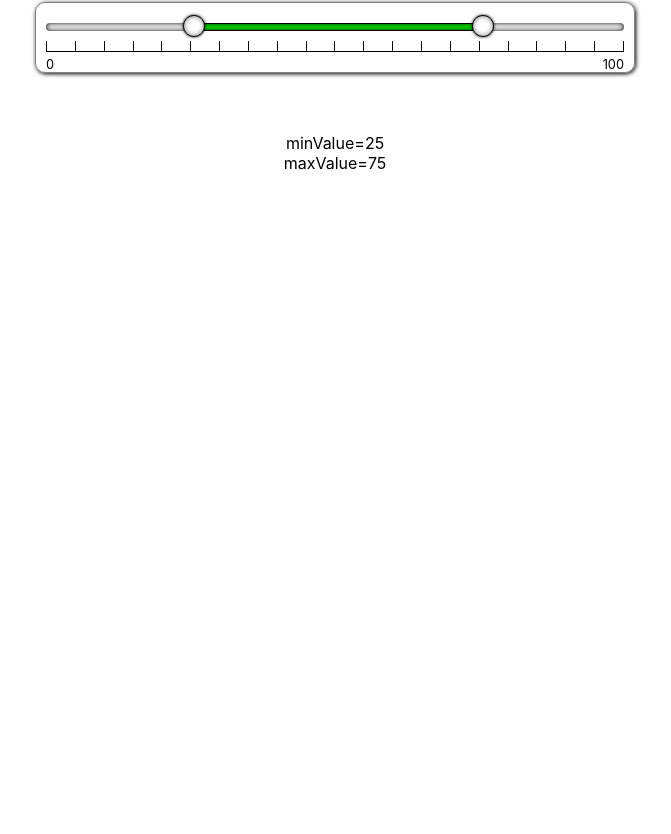
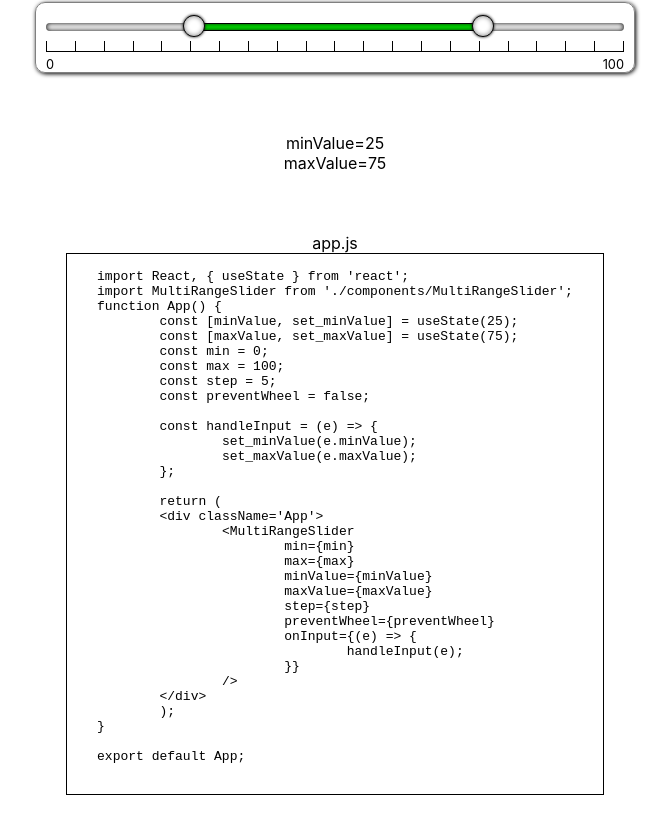
Before and after one commit to developergovindgupta/multi-range-slider-react, a React (Create React App) app: page / in a window 1280 px wide. Shown: the part 244-1078 px from the top of the page, without its empty margins (305-976 px from the left). Before the commit the page ends 800 px from the top, so only its background shows below. Built offline with nearby package versions, Linux system fonts and the light colour scheme.

Commit message:
add mouseWheel handler and Usase description

```diff
--- a/public/index.html
+++ b/public/index.html
@@ -5,10 +5,7 @@
 		<link rel="icon" href="%PUBLIC_URL%/favicon.ico" />
 		<meta name="viewport" content="width=device-width, initial-scale=1" />
 		<meta name="theme-color" content="#000000" />
-    <meta
-      name="description"
-      content="Web site created using create-react-app"
-    />
+		<meta name="description" content="Web site created using create-react-app" />
 		<link rel="apple-touch-icon" href="%PUBLIC_URL%/logo192.png" />
 		<!--
       manifest.json provides metadata used when your web app is installed on a
@@ -24,7 +21,7 @@
       work correctly both with client-side routing and a non-root public URL.
       Learn how to configure a non-root public URL by running `npm run build`.
     -->
-    <title>React App</title>
+		<title>MultiRangeSlider:DEMO</title>
 	</head>
 	<body>
 		<noscript>You need to enable JavaScript to run this app.</noscript>
--- a/src/App.js
+++ b/src/App.js
@@ -2,12 +2,14 @@ import logo from './logo.svg';
 import './App.css';
 import React, { useState } from 'react';
 import MultiRangeSlider from './components/MultiRangeSlider';
+import Description from './Description';
 function App() {
 	const [minValue, set_minValue] = useState(25);
 	const [maxValue, set_maxValue] = useState(75);
 	const min = 0;
 	const max = 100;
 	const step = 5;
+	const preventWheel = false;
 
 	const handleInput = (e) => {
 		set_minValue(e.minValue);
@@ -29,6 +31,7 @@ function App() {
 					minValue={minValue}
 					maxValue={maxValue}
 					step={step}
+					preventWheel={preventWheel}
 					onInput={(e) => {
 						handleInput(e);
 					}}
@@ -39,7 +42,14 @@ function App() {
 				<div className='divOutput'>
 					minValue={minValue} <br /> maxValue={maxValue}
 				</div>
+				<br />
+				<br />
+				<br />
 			</div>
+			<Description />
+			<br />
+			<br />
+			<br />
 		</div>
 	);
 }
--- /dev/null
+++ b/src/Description.jsx
@@ -0,0 +1,45 @@
+function Desciption() {
+	return (
+		<div style={{ margin: 'auto' }}>
+			app.js
+			<br />
+			<pre style={{ textAlign: 'left', display: 'inline-block', overflow: 'auto', margin: 'auto', border: 'solid 1px black', padding: '0px 30px' }}>{`
+import React, { useState } from 'react';
+import MultiRangeSlider from './components/MultiRangeSlider';
+function App() {
+	const [minValue, set_minValue] = useState(25);
+	const [maxValue, set_maxValue] = useState(75);
+	const min = 0;
+	const max = 100;
+	const step = 5;
+	const preventWheel = false;
+
+	const handleInput = (e) => {
+		set_minValue(e.minValue);
+		set_maxValue(e.maxValue);
+	};
+
+	return (
+	<div className='App'>
+		<MultiRangeSlider
+			min={min}
+			max={max}
+			minValue={minValue}
+			maxValue={maxValue}
+			step={step}
+			preventWheel={preventWheel}
+			onInput={(e) => {
+				handleInput(e);
+			}}
+		/>
+	</div>
+	);
+}
+
+export default App;
+
+				`}</pre>
+		</div>
+	);
+}
+export default Desciption;
--- a/src/components/MultiRangeSlider.jsx
+++ b/src/components/MultiRangeSlider.jsx
@@ -1,4 +1,4 @@
-import React, { useState } from 'react';
+import React, { useState, useEffect } from 'react';
 import './MultiRangeSlider.css';
 
 const MultiRangeSlider = (props) => {
@@ -7,10 +7,22 @@ const MultiRangeSlider = (props) => {
 	const max = props.max || 100;
 	const step = props.step || 5;
 	const stepCount = (max - min) / step;
+	const preventWheel = props.preventWheel || false;
 	const [minValue, set_minValue] = useState(props.minValue || 25);
 	const [maxValue, set_maxValue] = useState(props.maxValue || 75);
 	const [barMin, set_barMin] = useState(((minValue - min) / (max - min)) * 100);
 	const [barMax, set_barMax] = useState(((max - maxValue) / (max - min)) * 100);
+	const [FirstTimeUseEffect, setFirstTimeUseEffect] = useState(true);
+	const getRandomID = (len) => {
+		const chars = '0123456789abcdefghijklmnopqrstuvwxyzABCDEFGHIJKLMNOPQRSTUVWXYZ';
+		len = len || 10;
+		let randomID = '_';
+		for (let i = 0; i < len; i++) {
+			randomID += chars[Math.floor(Math.random() * chars.length)];
+		}
+		return randomID;
+	};
+	const ID = 'MultiRangeSlider' + getRandomID(15);
 
 	let barBox = null;
 	let startX = null;
@@ -24,6 +36,7 @@ const MultiRangeSlider = (props) => {
 		set_minValue(_minValue);
 		let _barMin = ((_minValue - min) / (max - min)) * 100;
 		set_barMin(_barMin);
+		triggerInput(_minValue, maxValue);
 	};
 	let onInputMinChange = (e) => {
 		let _minValue = parseFloat(e.target.value);
@@ -33,6 +46,7 @@ const MultiRangeSlider = (props) => {
 		set_minValue(_minValue);
 		let _barMin = ((_minValue - min) / (max - min)) * 100;
 		set_barMin(_barMin);
+		triggerInput(_minValue, maxValue);
 	};
 	let onLeftThumbMousedown = (e) => {
 		startX = e.clientX;
@@ -90,6 +104,7 @@ const MultiRangeSlider = (props) => {
 		set_minValue(_minValue);
 		let _barMin = ((_minValue - min) / (max - min)) * 100;
 		set_barMin(_barMin);
+		triggerInput(_minValue, maxValue);
 	};
 	let onInnerBarRightClick = (e) => {
 		let _maxValue = maxValue - step;
@@ -99,6 +114,7 @@ const MultiRangeSlider = (props) => {
 		set_maxValue(_maxValue);
 		let _barMax = ((max - _maxValue) / (max - min)) * 100;
 		set_barMax(_barMax);
+		triggerInput(minValue, _maxValue);
 	};
 	let onInputMaxChange = (e) => {
 		let _maxValue = parseFloat(e.target.value);
@@ -108,6 +124,7 @@ const MultiRangeSlider = (props) => {
 		set_maxValue(_maxValue);
 		let _barMax = ((max - _maxValue) / (max - min)) * 100;
 		set_barMax(_barMax);
+		triggerInput(minValue, _maxValue);
 	};
 	let onRightThumbMousedown = (e) => {
 		startX = e.clientX;
@@ -165,6 +182,58 @@ const MultiRangeSlider = (props) => {
 		set_maxValue(_maxValue);
 		let _barMax = ((max - _maxValue) / (max - min)) * 100;
 		set_barMax(_barMax);
+		triggerInput(minValue, _maxValue);
+	};
+	let onMouseWheel = (e) => {
+		if (preventWheel === true) {
+			return;
+		}
+
+		if (!e.shiftKey && !e.ctrlKey) {
+			return;
+		}
+
+		let val = (max - min) / 100;
+		if (val > 1) {
+			val = 1;
+		}
+		if (e.deltaY < 0) {
+			val = -val;
+		}
+
+		let _minValue = minValue;
+		let _maxValue = maxValue;
+		if (e.shiftKey && e.ctrlKey) {
+			if (_minValue + val >= min && _maxValue + val <= max) {
+				_minValue = _minValue + val;
+				_maxValue = _maxValue + val;
+			}
+		} else if (e.ctrlKey) {
+			val = _maxValue + val;
+			if (val < _minValue + step) {
+				val = _minValue + step;
+			} else if (val > max) {
+				val = max;
+			}
+			_maxValue = val;
+		} else if (e.shiftKey) {
+			val = _minValue + val;
+			if (val < min) {
+				val = min;
+			} else if (val > _maxValue - step) {
+				val = _maxValue - step;
+			}
+			_minValue = val;
+		}
+
+		set_maxValue(_maxValue);
+
+		set_minValue(_minValue);
+		let _barMin = ((_minValue - min) / (max - min)) * 100;
+		set_barMin(_barMin);
+		let _barMax = ((max - _maxValue) / (max - min)) * 100;
+		set_barMax(_barMax);
+		triggerInput(_minValue, _maxValue);
 	};
 
 	const triggerInput = (minValue, maxValue) => {
@@ -172,10 +241,22 @@ const MultiRangeSlider = (props) => {
 		props.onInput && props.onInput(retObj);
 		props.onChange && props.onChange(retObj);
 	};
+	useEffect(() => {
+		FirstTimeUseEffect &&
+			(() => {
+				document.querySelector('#' + ID).addEventListener('wheel', (e) => {
+					if (preventWheel === true || (!e.shiftKey && !e.ctrlKey)) {
+						return;
+					}
+					e.preventDefault();
+				});
+				setFirstTimeUseEffect(false);
+			})();
+	}, [FirstTimeUseEffect, preventWheel, ID]);
 
 	return (
 		<>
-			<div className={baseClassName}>
+			<div id={ID} className={baseClassName} onWheel={onMouseWheel}>
 				<div className='bar'>
 					<div className='bar-left' style={{ width: barMin + '%' }} onClick={onBarLeftClick}></div>
 					<input className='input-type-range input-type-range-min' type='range' min={min} max={max} step={step} value={minValue} onInput={onInputMinChange} />
```
Lines whose indentation alone changed are shown as unchanged.
